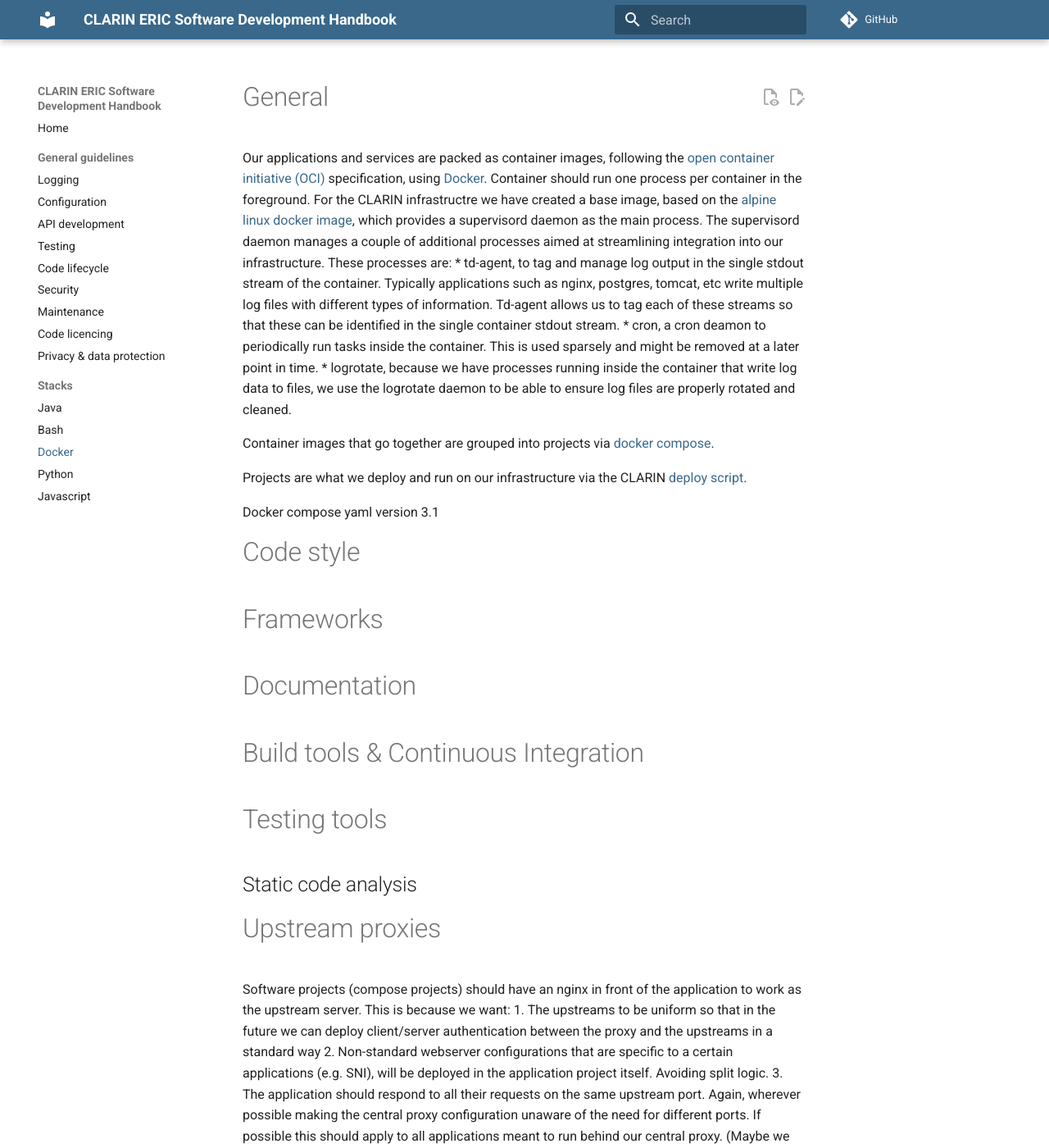
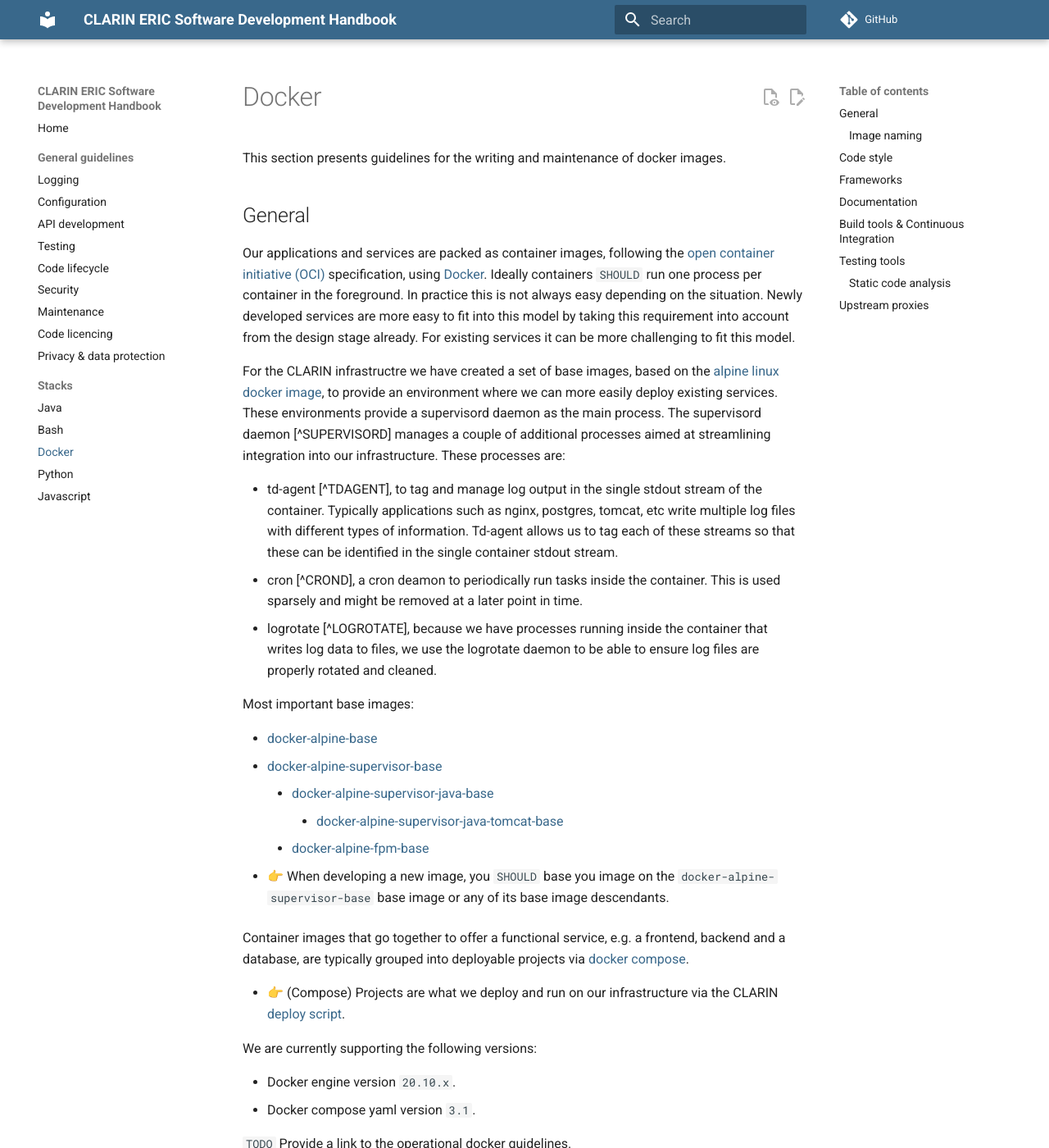
Before and after one commit to clarin-eric/handbook-development, an MkDocs documentation site: the page built from docs/stack/docker.md, in a window 1280 px wide and 1400 px high. Shown: the whole window at 82% size. Built offline with MkDocs 1.6.1 and Material for MkDocs 9.7.7, drawn with Linux system fonts in a browser that asks for light colours; comment, search, counter and statistics services are not loaded; some of the changed text lies outside the part shown.

Commit message:
Ignore .idea directory and extended the documentatation

```diff
--- a/docs/stack/docker.md
+++ b/docs/stack/docker.md
@@ -1,120 +1,184 @@
-# General
+# Docker
+
+This section presents guidelines for the writing and maintenance of docker
+images.
+
+## General
 <!--
-[Reference to operational section(s) on Docker (compose)]
-Docker version
-Docker compose version
-Implementation of custom logic in compose project
-subcommands
-custom start/stop
-backup and restore
-Developing for use outside CLARIN infra context
-"bundle" control script submodule
-Name for projects/repositories -> image [TODO: discuss!]
-Strategy for base images
-Strategy for application images
+[x] [TODO: discussion on application centered images vs use of environment image
+    (e.g. tomcat) and deploy application @ compose level]
+
+[ ] [Reference to operational section(s) on Docker (compose)]
+[x] Docker version
+[x] Docker compose version
+[ ] Implementation of custom logic in compose project
+    [ ] subcommands
+    [ ] custom start/stop
+    [ ] backup and restore
+[ ] Developing for use outside CLARIN infra context
+    [ ] "bundle" control script submodule
+[ ] Name for projects/repositories -> image [TODO: discuss!]
+    [ ] Strategy for base images
+    [ ] Strategy for application images
 -->
 
-Our applications and services are packed as container images, following the [open container initiative (OCI)](https://opencontainers.org/) specification,
-using [Docker](https://www.docker.com/). Container should run one process per container in the foreground. For the CLARIN infrastructre we have created
-a base image, based on the [alpine linux](https://www.alpinelinux.org/) [docker image](https://hub.docker.com/_/alpine), which provides a supervisord daemon as the main process. The supervisord daemon manages a couple of additional processes
+Our applications and services are packed as container images, following the
+[open container initiative (OCI)](https://opencontainers.org/) specification,
+using [Docker](https://www.docker.com/). Ideally containers `SHOULD` run one
+process per container in the foreground. In practice this is not always easy
+depending on the situation. Newly developed services are more easy to fit into
+this model by taking this requirement into account from the design stage
+already. For existing services it can be more challenging to fit this model.
+
+For the CLARIN infrastructre we have created a set of base images, based on
+the [alpine linux](https://www.alpinelinux.org/) [docker image](https://hub.docker.com/_/alpine),
+to provide an environment where we can more easily deploy existing services.
+These environments provide a supervisord daemon as the main process. The
+supervisord daemon [^SUPERVISORD] manages a couple of additional processes
 aimed at streamlining integration into our infrastructure. These processes are:
-* td-agent, to tag and manage log output in the single stdout stream of the container. Typically applications such as nginx, postgres, tomcat, etc write
-multiple log files with different types of information. Td-agent allows us to tag each of these streams so that these can be identified in the single
-container stdout stream.
-* cron, a cron deamon to periodically run tasks inside the container. This is used sparsely and might be removed at a later point in time.
-* logrotate, because we have processes running inside the container that write log data to files, we use the logrotate daemon to be able to ensure
-log files are properly rotated and cleaned.
 
-Container images that go together are grouped into projects via [docker compose](https://docs.docker.com/compose/).
+* td-agent [^TDAGENT], to tag and manage log output in the single stdout stream
+  of the container. Typically applications such as nginx, postgres, tomcat, etc
+  write multiple log files with different types of information. Td-agent allows
+  us to tag each of these streams so that these can be identified in the single
+  container stdout stream.
+* cron [^CROND], a cron deamon to periodically run tasks inside the container.
+  This is used sparsely and might be removed at a later point in time.
+* logrotate [^LOGROTATE], because we have processes running inside the container
+  that writes log data to files, we use the logrotate daemon to be able to
+  ensure log files are properly rotated and cleaned.
 
-Projects are what we deploy and run on our infrastructure via the CLARIN [deploy script](https://gitlab.com/CLARIN-ERIC/deploy-script).
+Most important base images:
 
-Docker compose yaml version 3.1
+* [docker-alpine-base](https://gitlab.com/CLARIN-ERIC/docker-alpine-base)
+   * [docker-alpine-supervisor-base](https://gitlab.com/CLARIN-ERIC/docker-alpine-supervisor-base)
+      * [docker-alpine-supervisor-java-base](https://gitlab.com/CLARIN-ERIC/docker-alpine-supervisor-java-base)
+         * [docker-alpine-supervisor-java-tomcat-base](https://gitlab.com/CLARIN-ERIC/docker-alpine-supervisor-java-tomcat-base)
+      * [docker-alpine-fpm-base](https://gitlab.com/CLARIN-ERIC/docker-alpine-fpm-base)
+
+* 👉 When developing a new image, you `SHOULD` base you image on the
+  `docker-alpine-supervisor-base` base image or any of its base image
+  descendants.
+
+Container images that go together to offer a functional service, e.g. a
+frontend, backend and a database, are typically grouped into
+deployable projects via [docker compose](https://docs.docker.com/compose/).
+
+* 👉 (Compose) Projects are what we deploy and run on our infrastructure via the
+CLARIN [deploy script](https://gitlab.com/CLARIN-ERIC/deploy-script).
+
+We are currently supporting the following versions:
+
+* Docker engine version `20.10.x`.
+* Docker compose yaml version `3.1`.
+
+`TODO` Provide a link to the operational docker guidelines.
+
+### Image naming
 
 
-# Code style
+
+## Code style
 <!--
-Dockerfiles
-CLARIN docker best practices
-Use tag + digest for base image
-Differences from docker best practices
-https://docs.docker.com/develop/develop-images/dockerfile_best-practices/
-https://docs.docker.com/get-started/09_image_best/
-Base images
-For each main process
-Supervisord setup
-Fluentd setup
-See Logging
-Logrotate setup
-Default healthcheck
-How to customise
-[Entrypoint]
-Supervisor base images
-Other cases
-[Initialisation logic]
-‘Core’ application directory
-Choice of directory for stand-alone applications
-If the environment or other context (e.g. tomcat) provides a requirement or guideline, follow that
-If the choice is arbitrary, recommended locations
-follow OS conventions (typically alpine)
-for binaries
-/usr/local/bin
-for application bundles??
-last WORKDIR in Dockerfile must be set to this directory
-Compose projects
-.env file/variables
+[ ] Dockerfiles
+[ ] CLARIN docker best practices
+[ ] Use tag + digest for base image
+[ ] Differences from docker best practices
+[ ] https://docs.docker.com/develop/develop-images/dockerfile_best-practices/
+[ ] https://docs.docker.com/get-started/09_image_best/
+[ ] Base images
+[ ] For each main process
+[ ] Supervisord setup
+[ ] Fluentd setup
+[ ] See Logging
+[ ] Logrotate setup
+[ ] Default healthcheck
+[ ] How to customise
+[ ] [Entrypoint]
+[ ] Supervisor base images
+[ ] Other cases
+[ ] [Initialisation logic]
+[ ] ‘Core’ application directory
+[ ] Choice of directory for stand-alone applications
+[ ] If the environment or other context (e.g. tomcat) provides a requirement or
+[ ] guideline, follow that
+[ ] If the choice is arbitrary, recommended locations
+[ ] follow OS conventions (typically alpine)
+[ ] for binaries
+[ ] /usr/local/bin
+[ ] for application bundles??
+[ ] last WORKDIR in Dockerfile must be set to this directory
+[ ] Compose projects
+[ ] .env file/variables
 
-
-Overlays
-Use cases
-When not to use -> when variables can do the trick
-Custom scripts should hide complexity
-Volumes & networks
-Internal & external
+[ ] Overlays
+[ ] Use cases
+[ ] When not to use -> when variables can do the trick
+[ ] Custom scripts should hide complexity
+[ ] Volumes & networks
+[ ] Internal & external
 -->
 
-# Frameworks
+## Frameworks
 <!--
-Build script
-https://gitlab.com/CLARIN-ERIC/build-script
-Testing
-images
-Build script --test argument  with docker-compose
-compose projects
-test with ??
-docker-compose
+[ ] Build script
+[ ] https://gitlab.com/CLARIN-ERIC/build-script
+[ ] Testing
+[ ] images
+[ ] Build script --test argument  with docker-compose
+[ ] compose projects
+[ ] test with ??
+[ ] docker-compose
 -->
 
-# Documentation
+## Documentation
 <!--
-Image project
-README
-Reference base image
-List the important application and configuration locations (paths) inside the image
-List the user name(s) defined and used in the image
+[ ] Image project
+[ ] README
+[ ] Reference base image
+[ ] List the important application and configuration locations (paths) inside the
+[ ] image
+[ ] List the user name(s) defined and used in the image
 -->
 
-# Build tools & Continuous Integration
+## Build tools & Continuous Integration
 <!--
-Describe our gitlab CI integration with hadolint
-Include examples
-Gitlab Docker repository
+[ ] Describe our gitlab CI integration with hadolint
+[ ] Include examples
+[ ] Gitlab Docker repository
 -->
 
-# Testing tools
+## Testing tools
 
-## Static code analysis
+### Static code analysis
+
 <!--
-Linting with hadolint
-[scan]
+[ ] Linting with hadolint
+[ ] Security scanning
 -->
 
-# Upstream proxies
+## Upstream proxies
 
-Software projects (compose projects) should have an nginx in front of the application to work as the upstream server.  This is because we want:
-1. The upstreams to be uniform so that in the future we can deploy client/server authentication between the proxy and the upstreams in a standard way
-2. Non-standard webserver configurations that are specific to a certain applications (e.g. SNI), will be deployed in the application project itself. Avoiding split logic.
-3. The application should respond to all their requests on the same upstream port. Again, wherever possible making the central proxy configuration unaware  of the need for different ports.
-If possible this should apply to all applications meant to run behind our central proxy. (Maybe we can augment our compose project init code to add this nginx by default)
+Software projects (compose projects) should have an nginx in front of the
+application to work as the upstream server.  This is because we want:
 
-There may be multiple nginx services in the same compose project as a result. One would be the dedicated proxy service. This is a desirable situation.
+1. The upstreams to be uniform so that in the future we can deploy client /
+   server authentication between the proxy and the upstreams in a standard way.
+2. Non-standard webserver configurations that are specific to a certain
+   applications (e.g. SNI), will be deployed in the application project itself.
+   Avoiding split logic.
+3. The application should respond to all their requests on the same upstream
+   port. Again, wherever possible making the central proxy configuration
+   unaware  of the need for different ports.
+
+If possible this should apply to all applications meant to run behind our
+central proxy. (Maybe we can augment our compose project init code to add this
+nginx by default)
+
+There may be multiple nginx services in the same compose project as a result.
+One would be the dedicated proxy service. This is a desirable situation.
+
+* [^SUPERVISORD] [supervisord website](http://supervisord.org/)
+* [^TDAGENT] [td-agent / fluentd website](https://www.fluentd.org/download)
+* [^CROND] [crond - Linux man page](https://linux.die.net/man/8/crond)
+* [^LOGROTATE] [logrotate - Linux man page](https://linux.die.net/man/8/logrotate)
```
Also changed, not shown: 1 other file.
